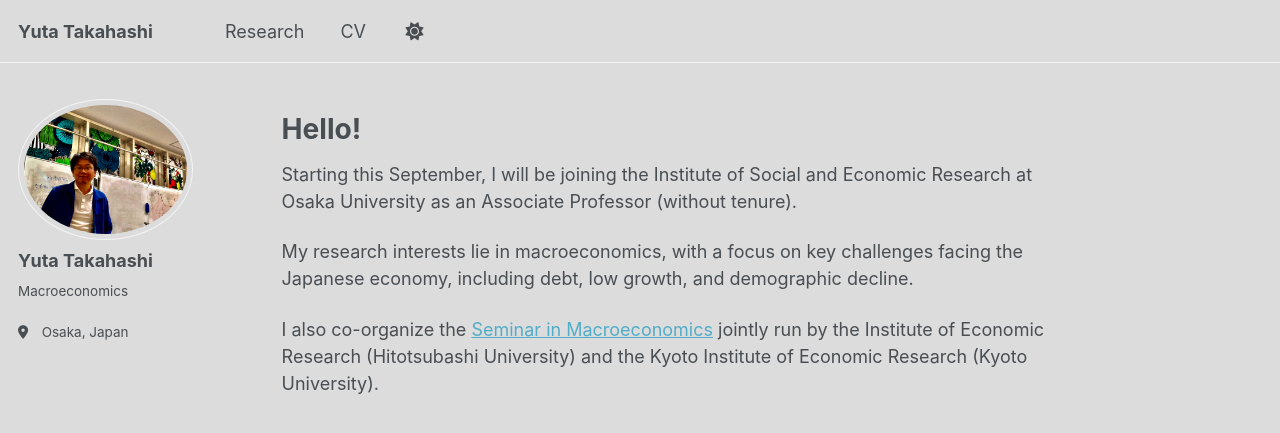
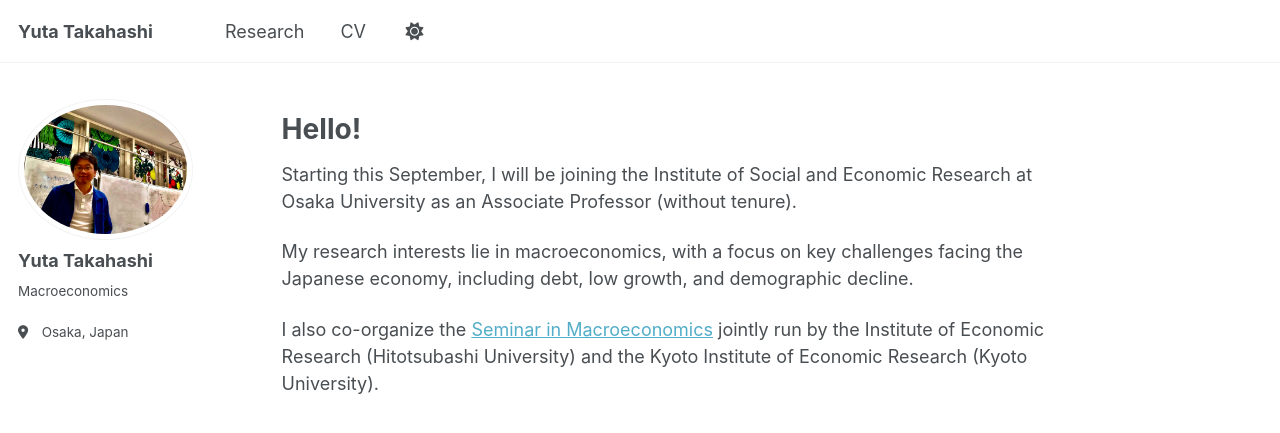
Before and after one commit to yuta-takahashi-1211/yuta-takahashi-1211.github.io, a Jekyll site: the page built from index.md, in a window 1280 px wide. Shown: the top 433 px of the page. Built offline with Jekyll 4.4.1, drawn with Linux system fonts in a browser that asks for light colours.

Commit message:
Update main.scss

```diff
--- a/assets/css/main.scss
+++ b/assets/css/main.scss
@@ -49,65 +49,3 @@ footer.page__footer,  /* Minimal Mistakes 系 */
 footer {
   display: none !important;
 }
-
-/* === overrides (last): 背景を gainsboro に統一 === */
-
-/* 全体背景 */
-html, body {
-  background-color: gainsboro !important;
-}
-
-/* 本文の白ボックスもグレーに（完全単色に） */
-.page,
-.page__content,
-.archive {
-  background-color: gainsboro !important;
-  box-shadow: none !important;
-  border: none !important;
-}
-
-/* ヘッダー帯（内側まで上書き）*/
-.masthead,
-.masthead__inner-wrap,
-.greedy-nav,
-.greedy-nav * {
-  background-color: gainsboro !important;
-  box-shadow: none !important;
-  border: none !important;
-}
-
-/* （参考）フッター帯を使う場合は色を合わせる
-.page__footer,
-.page__footer *,
-.page__footer-follow,
-.page__footer-copyright {
-  background-color: gainsboro !important;
-  border-top: none !important;
-  box-shadow: none !important;
-}
-*/
-
-/* ダークモード環境でも固定 */
-@media (prefers-color-scheme: dark) {
-  html, body {
-    background-color: gainsboro !important;
-  }
-  .masthead,
-  .masthead__inner-wrap,
-  .greedy-nav,
-  .greedy-nav * {
-    background-color: gainsboro !important;
-    box-shadow: none !important;
-    border: none !important;
-  }
-  /* フッターを使う場合は下も同様に
-  .page__footer,
-  .page__footer *,
-  .page__footer-follow,
-  .page__footer-copyright {
-    background-color: gainsboro !important;
-    border-top: none !important;
-    box-shadow: none !important;
-  }
-  */
-}
```
